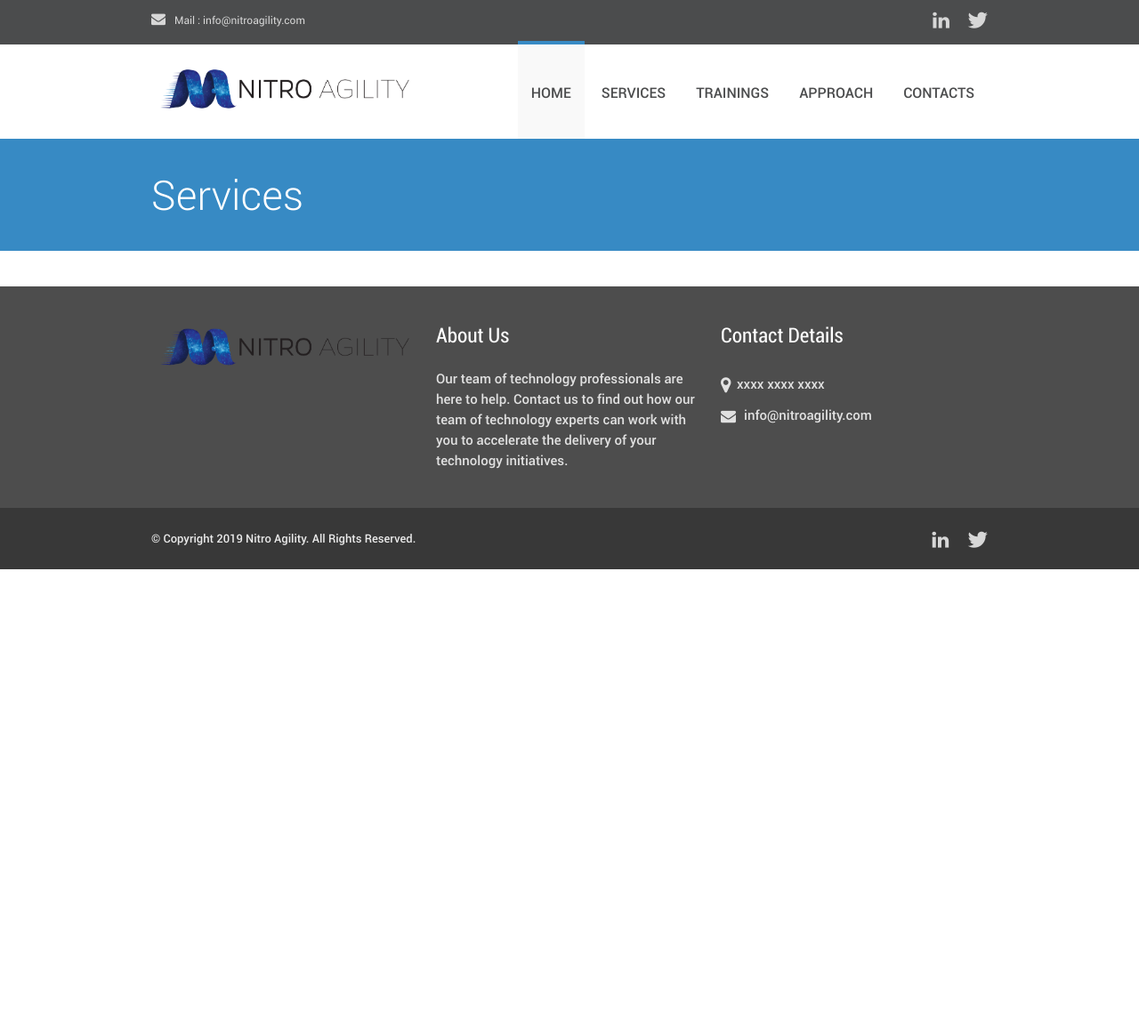
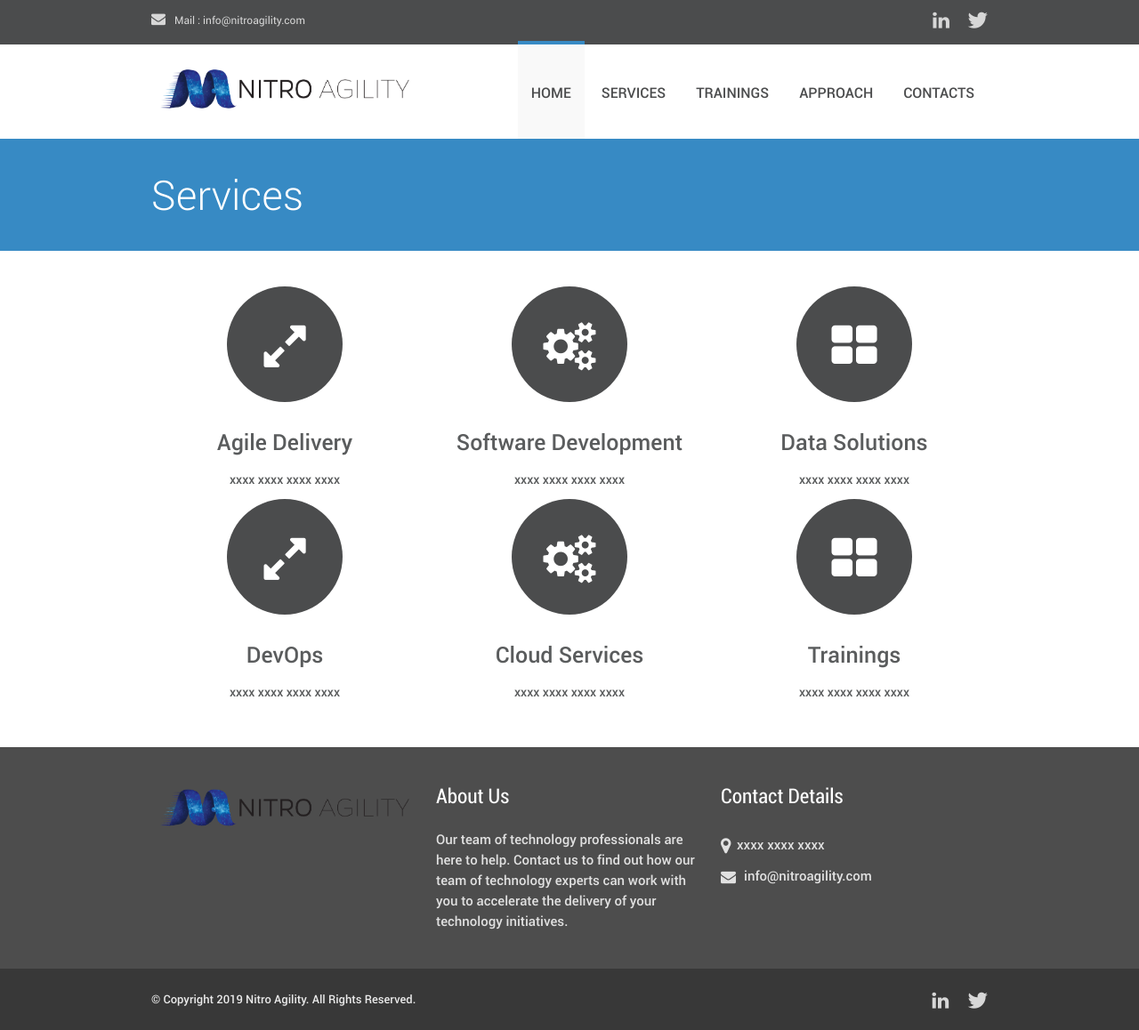
Before and after one commit to NitroAgility/nitroagility.github.io, a Jekyll site: the page built from services.html, in a window 1280 px wide. Shown: the whole page at 89% size. Built offline with Jekyll 4.4.1, drawn with Linux system fonts in a browser that asks for light colours; before the commit the page ends 900 px from its top, so only the background shows below that.

Commit message:
Amended content

```diff
--- a/services.html
+++ b/services.html
@@ -2,3 +2,56 @@
 layout: default-content-page
 title: Services
 ---
+<div class="services style-1 bottom-3">
+        <div class="container clearfix">
+
+          <div class="one-third column">
+            <div class="item">
+              <div class="circle"><a href="#"><i class="icon-resize-full"></i></a></div>
+              <h3><a href="#">Agile Delivery</a></h3>
+              <p>xxxx xxxx xxxx xxxx</p>
+            </div>
+          </div><!-- End item -->
+
+          <div class="one-third column">
+            <div class="item">
+              <div class="circle"><a href="#"><i class="icon-cogs"></i></a></div>
+              <h3><a href="#">Software Development</a></h3>
+              <p>xxxx xxxx xxxx xxxx</p>
+            </div>
+          </div><!-- End item -->
+
+          <div class="one-third column">
+            <div class="item">
+              <div class="circle"><a href="#"><i class="icon-th-large"></i></a></div>
+              <h3><a href="#">Data Solutions</a></h3>
+              <p>xxxx xxxx xxxx xxxx</p>
+            </div>
+          </div><!-- End item -->
+
+          <div class="one-third column">
+                <div class="item">
+                  <div class="circle"><a href="#"><i class="icon-resize-full"></i></a></div>
+                  <h3><a href="#">DevOps</a></h3>
+                  <p>xxxx xxxx xxxx xxxx</p>
+                </div>
+              </div><!-- End item -->
+
+              <div class="one-third column">
+                <div class="item">
+                  <div class="circle"><a href="#"><i class="icon-cogs"></i></a></div>
+                  <h3><a href="#">Cloud Services</a></h3>
+                  <p>xxxx xxxx xxxx xxxx</p>
+                </div>
+              </div><!-- End item -->
+
+              <div class="one-third column">
+                <div class="item">
+                  <div class="circle"><a href="#"><i class="icon-th-large"></i></a></div>
+                  <h3><a href="#">Trainings</a></h3>
+                  <p>xxxx xxxx xxxx xxxx</p>
+                </div>
+              </div><!-- End item -->
+
+        </div><!-- End Container -->
+      </div><!-- End services -->
```
Also changed, not shown: index.html (+25 -22 lines), images/home/assess.png (added), images/home/build.png (added), images/home/evolve.png (added), images/home/support.png (added).
